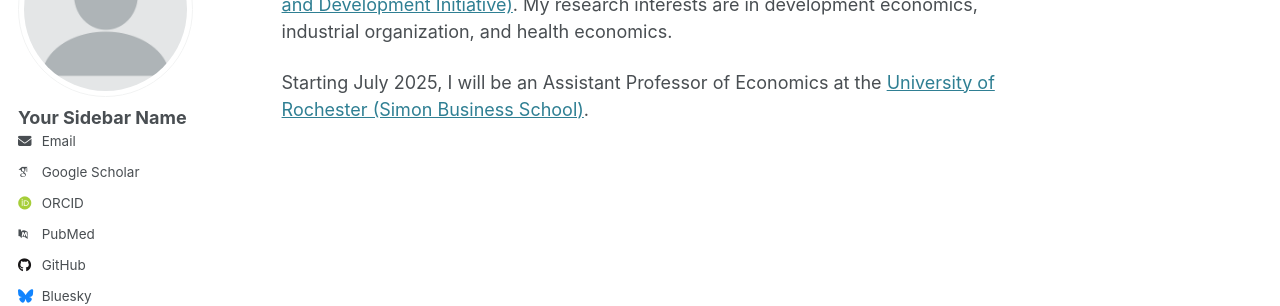
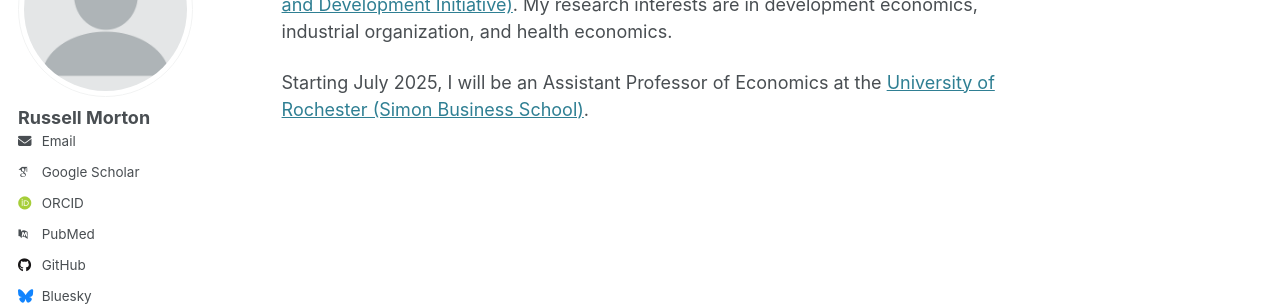
Before and after one commit to rpmorton/rpmorton.github.io, a Jekyll site: the page built from _pages/about.md, in a window 1280 px wide. Shown: the part 184-490 px from the top of the page. Built offline with Jekyll 4.4.1, drawn with Linux system fonts in a browser that asks for light colours; some web fonts are replaced.

Commit message:
Update _config.yml

```diff
--- a/_config.yml
+++ b/_config.yml
@@ -23,7 +23,7 @@ repository               : "academicpages/academicpages.github.io"
 author:
   # Biographic information
   avatar           : "profile.png"
-  name             : "Your Sidebar Name"
+  name             : "Russell Morton"
   pronouns         : # example: "he/him"
   email            : "russell.morton@yale.edu"
 
```
